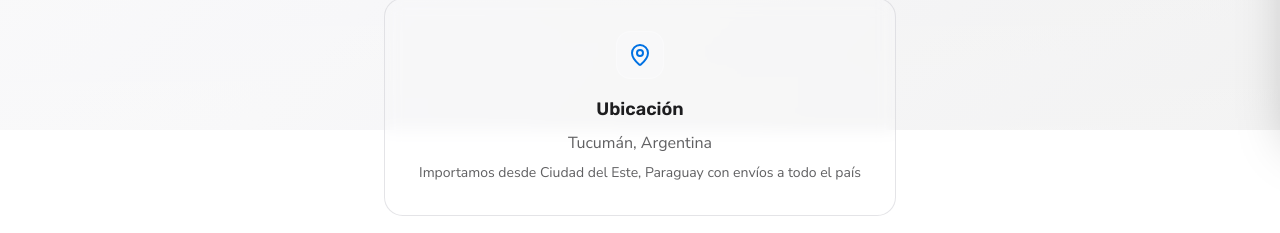
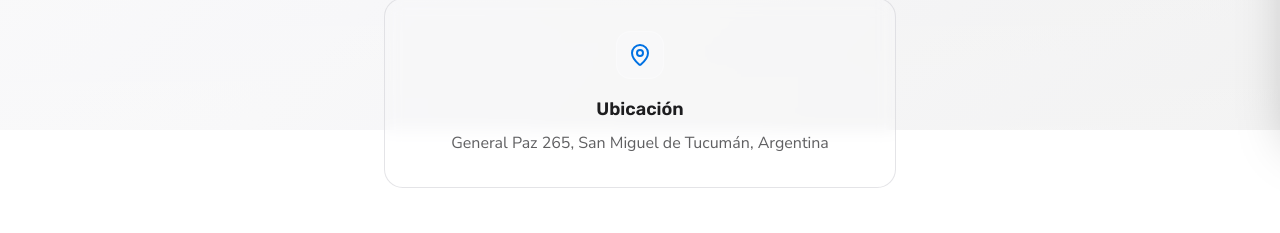
Before and after one commit to phloquillo35/importexpress, a Next.js app: page /contacto in a window 1280 px wide. Shown: the part 670-903 px from the top of the page. Built offline with nearby package versions, Linux system fonts and the light colour scheme; no server answers; the database is empty.

Commit message:
feat: mostrar dirección clickeable en sección Ubicación de Contacto
Reemplaza "Tucumán, Argentina" + texto de importación por la
dirección completa (General Paz 265, San Miguel de Tucumán), con
link a Google Maps igual que en el footer.

```diff
--- a/src/app/(public)/contacto/page.tsx
+++ b/src/app/(public)/contacto/page.tsx
@@ -106,12 +106,14 @@ export default function ContactoPage() {
             <MapPin className="w-6 h-6 text-primary" />
           </div>
           <h3 className="text-lg font-semibold text-foreground font-heading mb-2">Ubicación</h3>
-          <p className="text-foreground/70 dark:text-muted-foreground">
-            Tucumán, Argentina
-          </p>
-          <p className="text-foreground/70 dark:text-muted-foreground text-sm mt-2">
-            Importamos desde Ciudad del Este, Paraguay con envíos a todo el país
-          </p>
+          <a
+            href="https://www.google.com/maps/search/?api=1&query=General+Paz+265,+San+Miguel+de+Tucum%C3%A1n,+Argentina"
+            target="_blank"
+            rel="noopener noreferrer"
+            className="text-foreground/70 dark:text-muted-foreground hover:text-primary transition-colors"
+          >
+            General Paz 265, San Miguel de Tucumán, Argentina
+          </a>
         </div>
       </div>
     </div>
```
